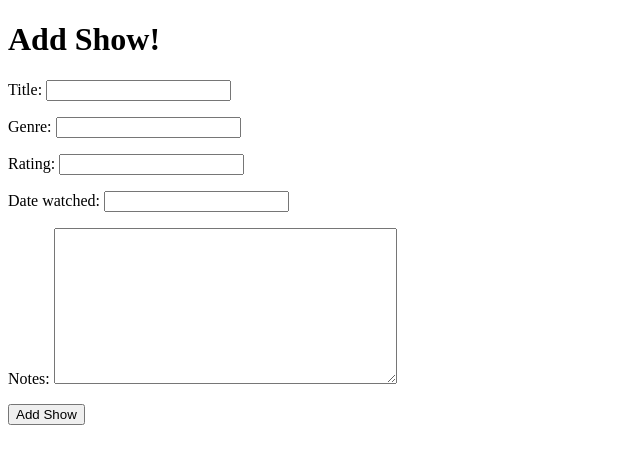
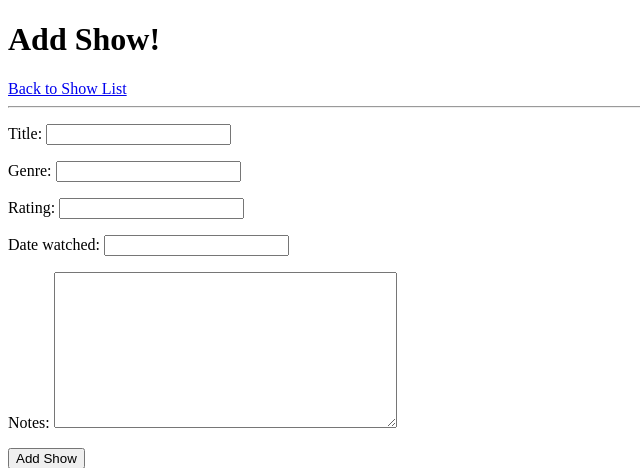
Before and after one commit to SamHarding787/MyShowList, a Django app: page /add/ in a window 1280 px wide. Shown: the top 468 px of the page, without its empty margins (0-640 px from the left). Run offline with Django 5.2, Linux system fonts and the light colour scheme.

Commit message:
Added show search and better navigating

```diff
--- a/shows/templates/shows/add_show.html
+++ b/shows/templates/shows/add_show.html
@@ -5,11 +5,17 @@
 	<title>Add Show</title>
 </head>
 <body>
+
 	<h1>Add Show!</h1>
+	<a href="{% url 'show_list' %}">Back to Show List</a>
+
+	<hr>
+
 	<form method="POST">
 		{% csrf_token %}
 		{{ form.as_p }}
 		<button type="submit">Add Show</button>
 	</form>
+
 </body>
 </html>
--- a/shows/templates/shows/show_list.html
+++ b/shows/templates/shows/show_list.html
@@ -1,6 +1,10 @@
 <!DOCTYPE HTML>
 <html>
 <head>
+	<form method="GET">
+		<input type="text" name="q" placeholder="Search Shows">
+		<button type="submit">Search</button>
+	</form>
 	<title>My Show List</title>
 </head>
 <body>
--- a/shows/views.py
+++ b/shows/views.py
@@ -8,11 +8,20 @@ def add_show(request):
 
 		if form.is_valid():
 			form.save()
-			return redirect('add_show')
+			return redirect('show_list')
 	else:
 		form = ShowForm()
 	return render(request, 'shows/add_show.html', {'form': form})
 
 def show_list(request):
-	shows = Show.objects.all()
-	return render(request, 'shows/show_list.html', {'shows': shows})
+	query = request.GET.get('q')
+
+	if query:
+		shows = Show.objects.filter(title_icontains=query)
+	else:
+		shows = Show.objects.all()
+
+	return render(request, 'shows/show_list.html', {
+		'shows': shows,
+		'query': query
+	})
```
